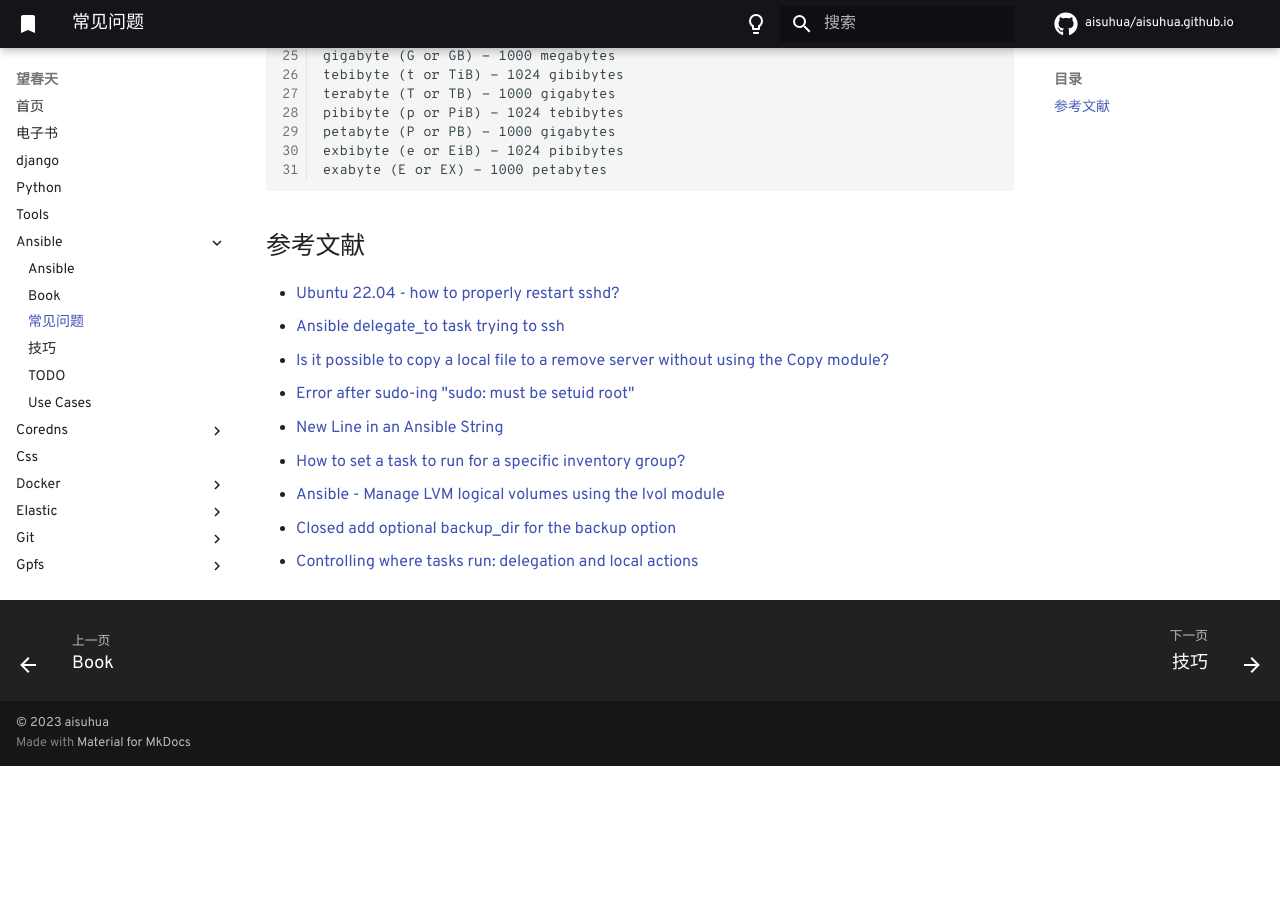
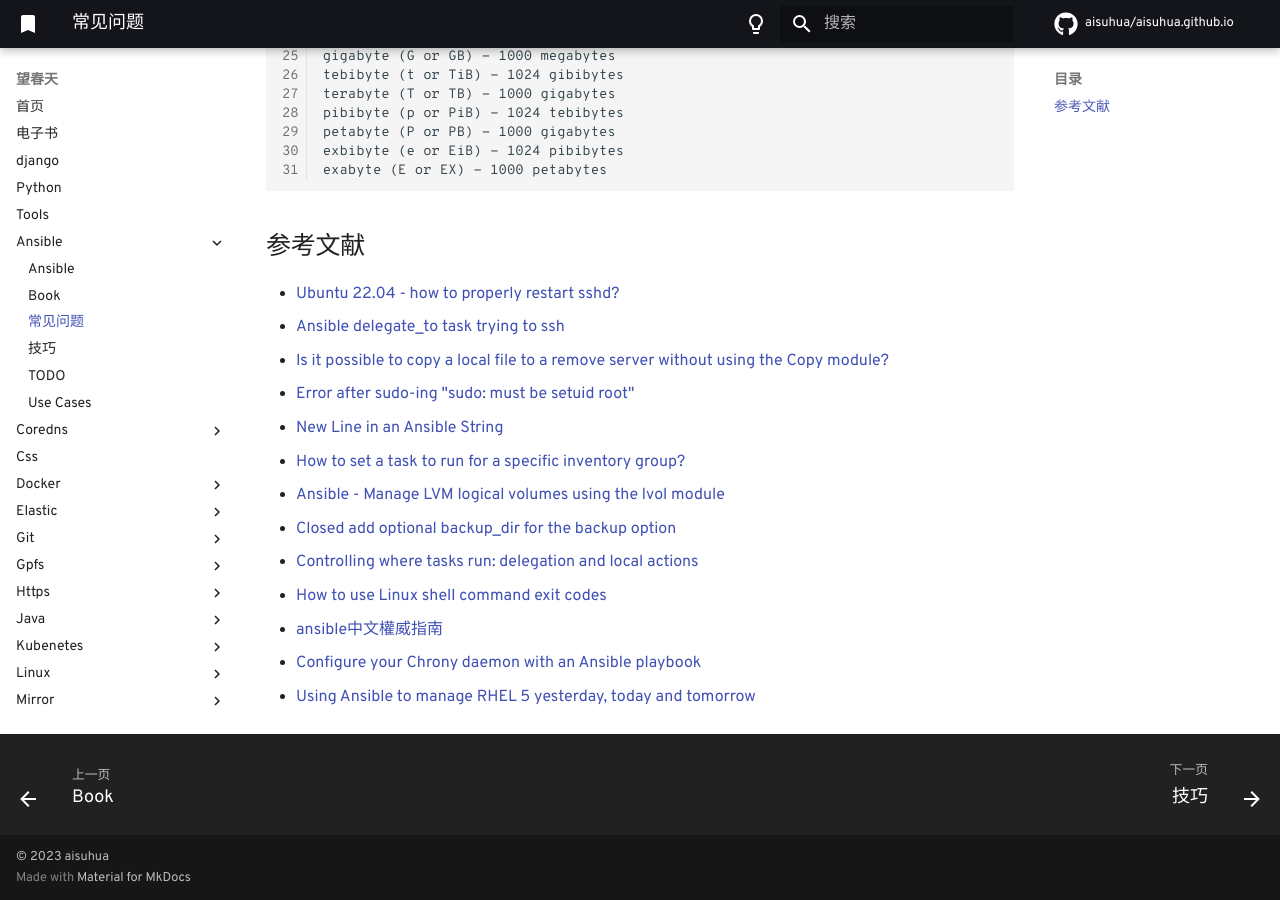
Before and after one commit to aisuhua/aisuhua.github.io, an MkDocs documentation site: the page built from docs/ansible/faq.md, in a window 1280 px wide and 900 px high, scrolled down 600 px. Built offline with MkDocs 1.6.1 and Material for MkDocs 9.7.7, drawn with Linux system fonts in a browser that asks for light colours; comment, search, counter and statistics services are not loaded; before the commit the page ends 1366 px from its top, so only the background shows below that.

Commit message:
faq.md index.md iptables.md shell.md index.md

```diff
--- a/docs/ansible/faq.md
+++ b/docs/ansible/faq.md
@@ -45,3 +45,7 @@
 - [Ansible - Manage LVM logical volumes using the lvol module](https://www.freekb.net/Article?id=3073)
 - [Closed add optional backup_dir for the backup option](https://github.com/ansible/ansible/issues/16305)
 - [Controlling where tasks run: delegation and local actions](https://docs.ansible.com/ansible/latest/playbook_guide/playbooks_delegation.html)
+- [How to use Linux shell command exit codes](https://www.redhat.com/sysadmin/linux-shell-command-exit-codes)
+- [ansible中文權威指南](https://chusiang.github.io/ansible-docs-translate/index.html)
+- [Configure your Chrony daemon with an Ansible playbook](https://www.redhat.com/sysadmin/ansible-chrony-daemon)
+- [Using Ansible to manage RHEL 5 yesterday, today and tomorrow](https://www.redhat.com/en/blog/using-ansible-to-manage-rhel-5-yesterday-today-and-tomorrow?sc_cid=7015Y000003t7aWQAQ)
```
Also changed, not shown: docs/linux/iptables.md (+2 -0 lines), docs/was/README.md (+2 -2 lines).
